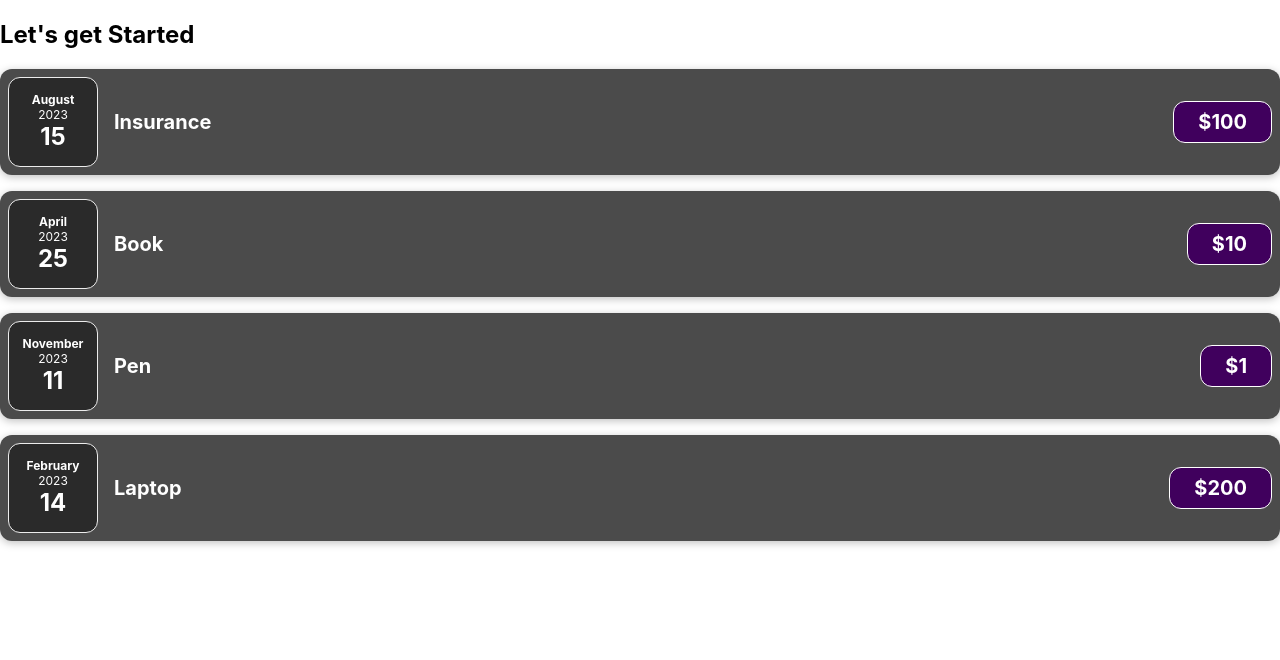
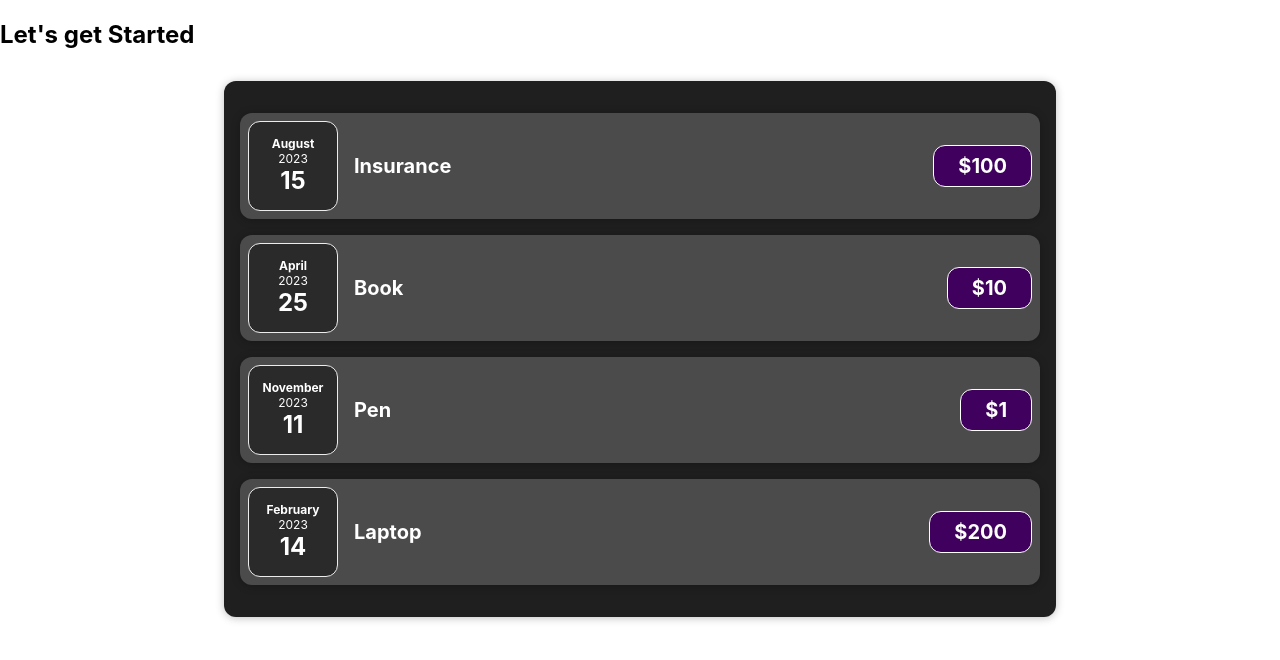
Before and after one commit to ajayygurjar/React-Expense-Tracker, a React (Create React App) app: page / in a window 1280 px wide. Shown: the top 660 px of the page. Built offline with nearby package versions, Linux system fonts and the light colour scheme.

Commit message:
Wrapper Component

```diff
--- /dev/null
+++ b/src/components/Card.css
@@ -0,0 +1,4 @@
+.card {
+  border-radius: 12px;
+  box-shadow: 0 1px 8px rgba(0, 0, 0, 0.25);
+}
--- /dev/null
+++ b/src/components/Card.js
@@ -0,0 +1,8 @@
+import "./Card.css";
+
+function Card(props) {
+  const classes = "card " + props.className; // Added space
+  return <div className={classes}>{props.children}</div>;
+}
+
+export default Card;
--- a/src/components/ExpenseDate.js
+++ b/src/components/ExpenseDate.js
@@ -1,29 +1,17 @@
-// Write your code here
 import "./ExpenseDate.css";
-const months = [
-  "January",
-  "February",
-  "March",
-  "April",
-  "May",
-  "June",
-  "July",
-  "August",
-  "September",
-  "October",
-  "November",
-  "December",
-];
+
 function ExpenseDate(props) {
-  const month = months[props.date.getMonth()];
+  const month = props.date.toLocaleString("en-US", { month: "long" });
   const year = props.date.getFullYear();
-  const date = props.date.getDate();
+  const day = props.date.toLocaleString("en-US", { day: "2-digit" });
+
   return (
     <div className="expense-date">
       <div className="expense-date__month">{month}</div>
       <div className="expense-date__year">{year}</div>
-      <div className="expense-date__day">{date}</div>
+      <div className="expense-date__day">{day}</div>
     </div>
   );
 }
+
 export default ExpenseDate;
--- a/src/components/ExpenseItem.css
+++ b/src/components/ExpenseItem.css
@@ -2,17 +2,9 @@
   display: flex;
   justify-content: space-between;
   align-items: center;
-  box-shadow: 0 2px 8px rgba(0, 0, 0, 0.25);
   padding: 0.5rem;
   margin: 1rem 0;
-  border-radius: 12px;
   background-color: #4b4b4b;
-}
-
-.expense-item__location {
-  margin-left: 1rem;
-  color: yellow;
-  font-style: italic;
 }
 
 .expense-item__description {
--- a/src/components/ExpenseItem.js
+++ b/src/components/ExpenseItem.js
@@ -1,14 +1,16 @@
+// Write your code here
 import "./ExpenseItem.css";
+import Card from "./Card";
 import ExpenseDate from "./ExpenseDate";
 function ExpenseItem(props) {
   return (
-    <div className="expense-item">
-      <ExpenseDate date={props.date}></ExpenseDate>
+    <Card className="expense-item">
+      <ExpenseDate date={props.date} />
       <div className="expense-item__description">
         <h2>{props.title} </h2>
         <div className="expense-item__price">${props.price}</div>
       </div>
-    </div>
+    </Card>
   );
 }
 export default ExpenseItem;
--- a/src/components/Expenses.css
+++ b/src/components/Expenses.css
@@ -4,6 +4,4 @@
   margin: 2rem auto;
   width: 50rem;
   max-width: 95%;
-  border-radius: 12px;
-  box-shadow: 0 1px 8px rgba(0, 0, 0, 0.25);
 }
--- a/src/components/Expenses.js
+++ b/src/components/Expenses.js
@@ -1,9 +1,10 @@
+// Write your code here
 import ExpenseItem from "./ExpenseItem";
-import "./Expenses";
+import "./Expenses.css";
+import Card from "./Card";
 function Expenses(props) {
   return (
-    <div>
-      {" "}
+    <Card className="expenses">
       {props.expenses.map((expense, index) => {
         return (
           <ExpenseItem
@@ -12,10 +13,10 @@
             price={expense.price}
             location={expense.location}
             title={expense.title}
-          ></ExpenseItem>
+          />
         );
       })}
-    </div>
+    </Card>
   );
 }
 export default Expenses;
```
